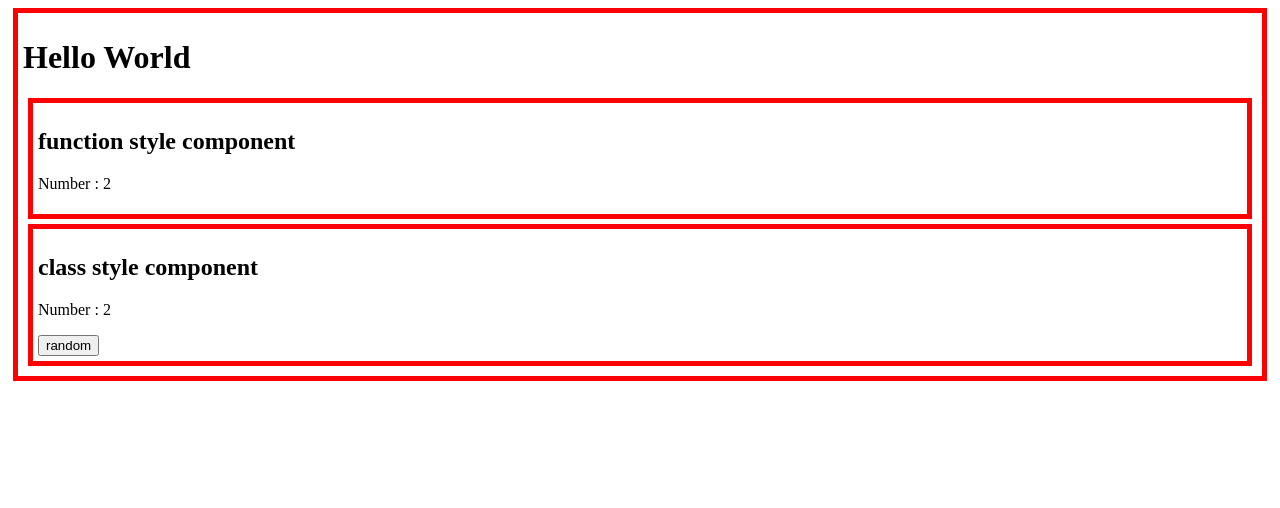
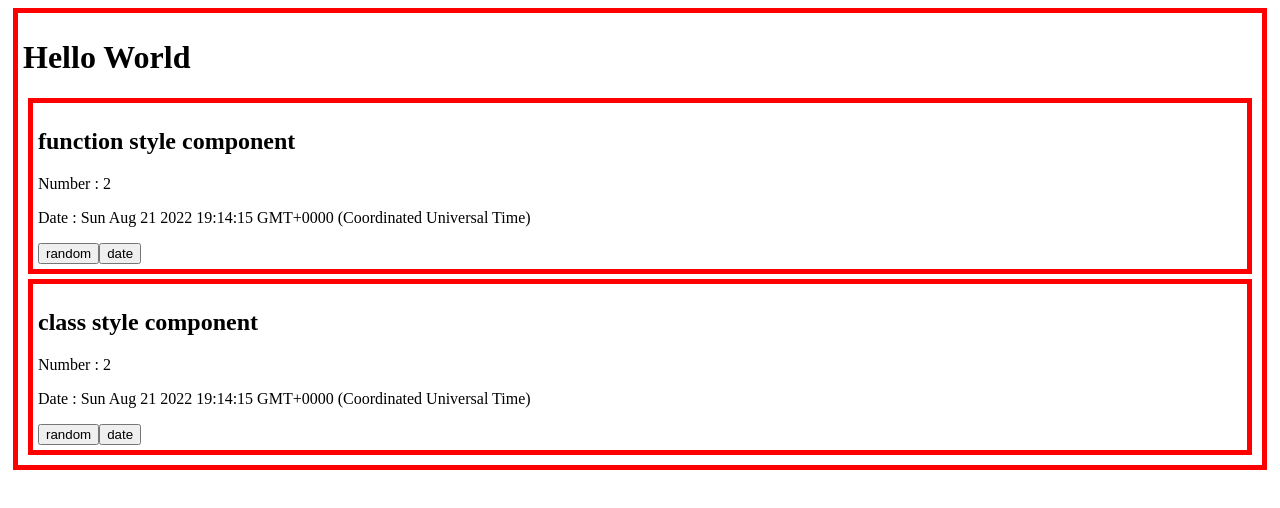
Before and after one commit to braverokmc79/LifeCoding, a React (Create React App) app in the folder react-app2/: page / in a window 1280 px wide. Shown: the top 508 px of the page. Built offline with nearby package versions, Linux system fonts and the light colour scheme.

Commit message:
LifeCoding2  4. 함수에서 state 사용법 hook

```diff
--- a/react-app2/src/App.js
+++ b/react-app2/src/App.js
@@ -1,5 +1,5 @@
 
-import { Component } from 'react';
+import { Component, useEffect, useState } from 'react';
 import './App.css';
 
 function App() {
@@ -14,10 +14,43 @@ function App() {
 }
 
 function FuncComp(props) {
+
+
+  // let numberState = useState(props.initNumber);
+  // let number = numberState[0];
+  // let setNumber = numberState[1];
+
+  // let dateState = useState((new Date()).toString());
+  // let _date = dateState[0];
+  // let setDate = dateState[1];
+
+
+  const [number, setNumber] = useState([]);
+  useEffect(() => {
+    setNumber(props.initNumber)
+  }, []);
+
+  const [_date, setDate] = useState((new Date()).toString());
+
+
+
   return (
     <div className="container">
       <h2>function style component</h2>
-      <p>Number : {props.initNumber}</p>
+      <p>Number : {number}</p>
+      <p>Date : {_date}</p>
+
+      <input type="button" value="random"
+        onClick={function () {
+          setNumber(Math.random());
+        }} />
+
+      <input type="button" value="date"
+        onClick={function () {
+          setDate((new Date()).toString());
+        }} />
+
+
     </div>
   );
 }
@@ -26,7 +59,8 @@ function FuncComp(props) {
 
 class ClassComp extends Component {
   state = {
-    number: this.props.initNumber
+    number: this.props.initNumber,
+    date: (new Date()).toString()
   }
 
   render() {
@@ -34,9 +68,15 @@ class ClassComp extends Component {
       <div className='container'>
         <h2>class style component</h2>
         <p>Number : {this.state.number}</p>
+        <p>Date : {this.state.date}</p>
         <input type="button" value="random"
           onClick={function () {
             this.setState({ number: Math.random() })
+          }.bind(this)} />
+
+        <input type="button" value="date"
+          onClick={function () {
+            this.setState({ date: (new Date()).toString() })
           }.bind(this)} />
 
       </div >
```
